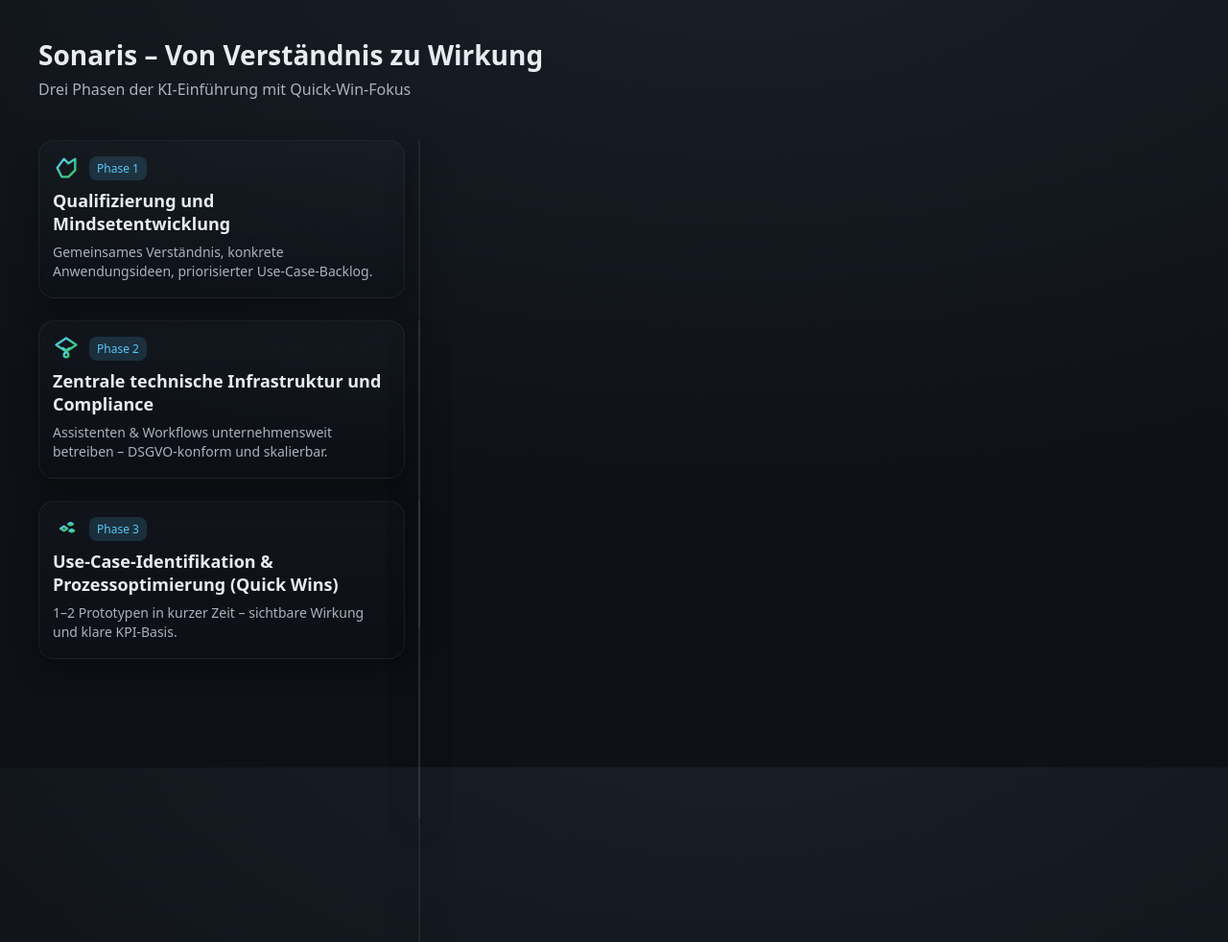
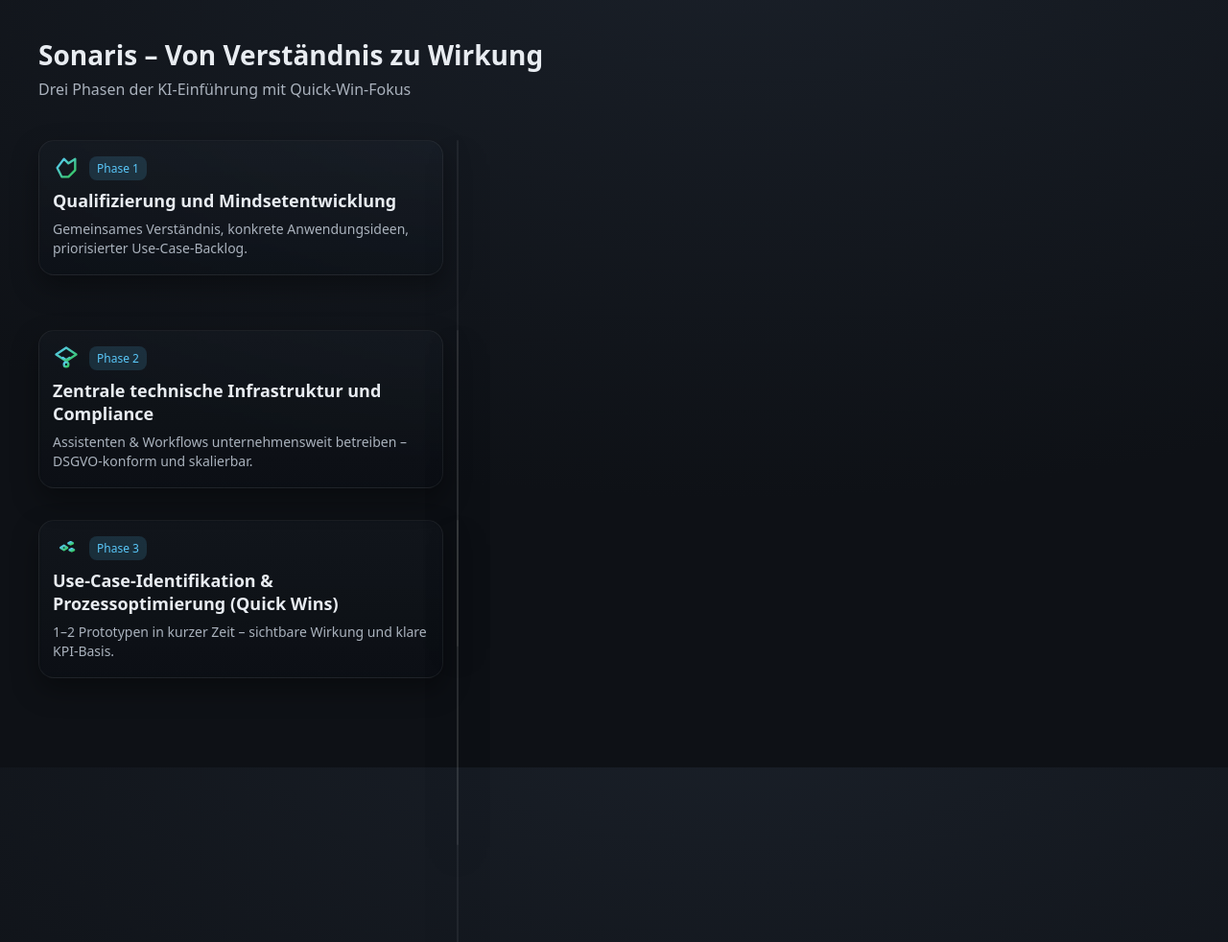
Before and after one commit to dialoglabor/service_sonaris, a plain HTML site: page index.html in a window 1280 px wide. Shown: the top 982 px of the page at 96% size. Drawn offline with Linux system fonts and the light colour scheme.

Commit message:
Update index.html

```diff
--- a/index.html
+++ b/index.html
@@ -8,7 +8,7 @@
     :root{
       --bg:#0e1116; --card:#171c26; --ink:#e8ecf1; --muted:#aab2bd;
       --pri:#5ac8fa; --sec:#34c759; --shade:rgba(0,0,0,.35);
-      --panelW:min(64vw, 780px); /* Standard-Weite des Slide-outs */
+      --panelW:min(66vw, 860px); /* Weite des Slide-outs erhöht */
     }
     html,body{height:100%}
     body{margin:0;background:radial-gradient(1200px 600px at 60% -10%,#1a2029,var(--bg));
@@ -21,10 +21,10 @@
     .stack{display:flex;flex-direction:column;gap:18px;position:relative}
 
     /* Jede Zeile: Stub links, Slide-out Panel nach rechts */
-    .row{position:relative;isolation:isolate; /* damit Panel überlappt */
-         --stubW: 380px; /* Breite der linken Box */
-         --panelMinH: 220px; /* Mindesthöhe, individuell überschreibbar */
-         min-height: 170px; /* Grundhöhe geschlossen */}
+    .row{position:relative;isolation:isolate;
+         --stubW: 420px; /* Breiterer Stub für bessere Lesbarkeit */
+         --panelMinH: 230px; /* Mindesthöhe, individuell überschreibbar */
+         min-height: 180px;}
 
     .stub{position:relative;width:var(--stubW);background:linear-gradient(180deg,rgba(255,255,255,.02),rgba(0,0,0,.08));
       border:1px solid rgba(255,255,255,.06);box-shadow:0 12px 28px var(--shade);
@@ -35,7 +35,6 @@
     .title{font-size:18px;font-weight:800;margin:2px 14px 8px}
     .teaser{color:var(--muted);font-size:14px;line-height:1.45;margin:0 14px 16px 14px}
 
-    /* Ungewöhnliche, minimalistische Icons (reine Linien, Polygonformen) */
     .ico{width:28px;height:28px}
     .ico svg{width:28px;height:28px}
     .ico path,.ico polyline,.ico line,.ico circle{stroke:url(#g1);stroke-width:2;fill:none;stroke-linecap:round;stroke-linejoin:round}
@@ -47,10 +46,10 @@
       box-shadow:0 14px 34px var(--shade);transition:width .3s ease, min-height .3s ease;
       pointer-events:none}
 
-    .panel-inner{padding:14px 16px 16px 16px}
-    .chips{display:flex;flex-wrap:wrap;gap:10px;margin:4px 0 10px}
+    .panel-inner{padding:16px 18px 18px 18px}
+    .chips{display:flex;flex-wrap:wrap;gap:10px;margin:6px 0 10px}
     .chip{font-size:12px;color:var(--ink);background:rgba(255,255,255,.06);border:1px solid rgba(255,255,255,.08);border-radius:999px;padding:6px 10px}
-    .bul{color:var(--muted);font-size:14px;line-height:1.45;margin:8px 0 0 0}
+    .bul{color:var(--muted);font-size:14px;line-height:1.5;margin:10px 0 0 0}
     .bul strong{color:var(--ink)}
 
     /* Hover/Focus-Interaktion: Panel fährt nach rechts aus, Stub-Teaser verblasst */
@@ -60,10 +59,8 @@
     .row.open .teaser,
     .row:hover .teaser{opacity:.08;transition:opacity .2s ease}
 
-    /* Tastatur-Fokus sichtbar machen */
     .stub:focus{outline:2px solid var(--pri);outline-offset:2px}
 
-    /* Responsives Fallback: unter 900px Panel unter die Stub-Box klappen */
     @media (max-width: 900px){
       .row{--stubW: 100%;}
       .panel{position:relative;left:0;margin-top:10px;width:100%}
@@ -85,11 +82,10 @@
 
     <section class="stack" aria-label="Drei Phasen vertikal">
       <!-- PHASE 1 -->
-      <div class="row" style="--panelMinH: 230px;">
+      <div class="row" style="--panelMinH: 240px;">
         <div class="stub" tabindex="0" aria-label="Phase 1 aufklappen">
           <div class="head">
             <div class="ico" aria-hidden="true">
-              <!-- Tangram-Kopf: Denkmuster/Qualifizierung -->
               <svg viewBox="0 0 24 24"><path d="M4 12 L10 4 L14 8 L20 4 L20 14 L14 20 L8 20 Z"/></svg>
             </div>
             <span class="tag">Phase 1</span>
@@ -111,11 +107,10 @@
       </div>
 
       <!-- PHASE 2 -->
-      <div class="row" style="--panelMinH: 240px;">
+      <div class="row" style="--panelMinH: 260px;">
         <div class="stub" tabindex="0" aria-label="Phase 2 aufklappen">
           <div class="head">
             <div class="ico" aria-hidden="true">
-              <!-- Isometrische Kachel + Schloss: Plattform & Compliance -->
               <svg viewBox="0 0 24 24">
                 <path d="M3 9 L12 3 L21 9 L12 15 Z"/>
                 <path d="M9 12 L12 14 L15 12"/>
@@ -141,12 +136,11 @@
         </div>
       </div>
 
-      <!-- PHASE 3 -->
-      <div class="row" style="--panelMinH: 360px;"> <!-- größer, damit kompletter Text sichtbar ist -->
+      <!-- PHASE 3 (größer, damit kompletter Text sichtbar) -->
+      <div class="row" style="--panelMinH: 360px;">
         <div class="stub" tabindex="0" aria-label="Phase 3 aufklappen">
           <div class="head">
             <div class="ico" aria-hidden="true">
-              <!-- Modulare Polygone/Zahnrad-Fragmente: Optimierung & Aufbau -->
               <svg viewBox="0 0 24 24">
                 <path d="M7 12 l3 -2 l3 2 l-3 2 Z"/>
                 <path d="M14 8 l2 -1 l2 1 l-2 1 Z"/>
```
